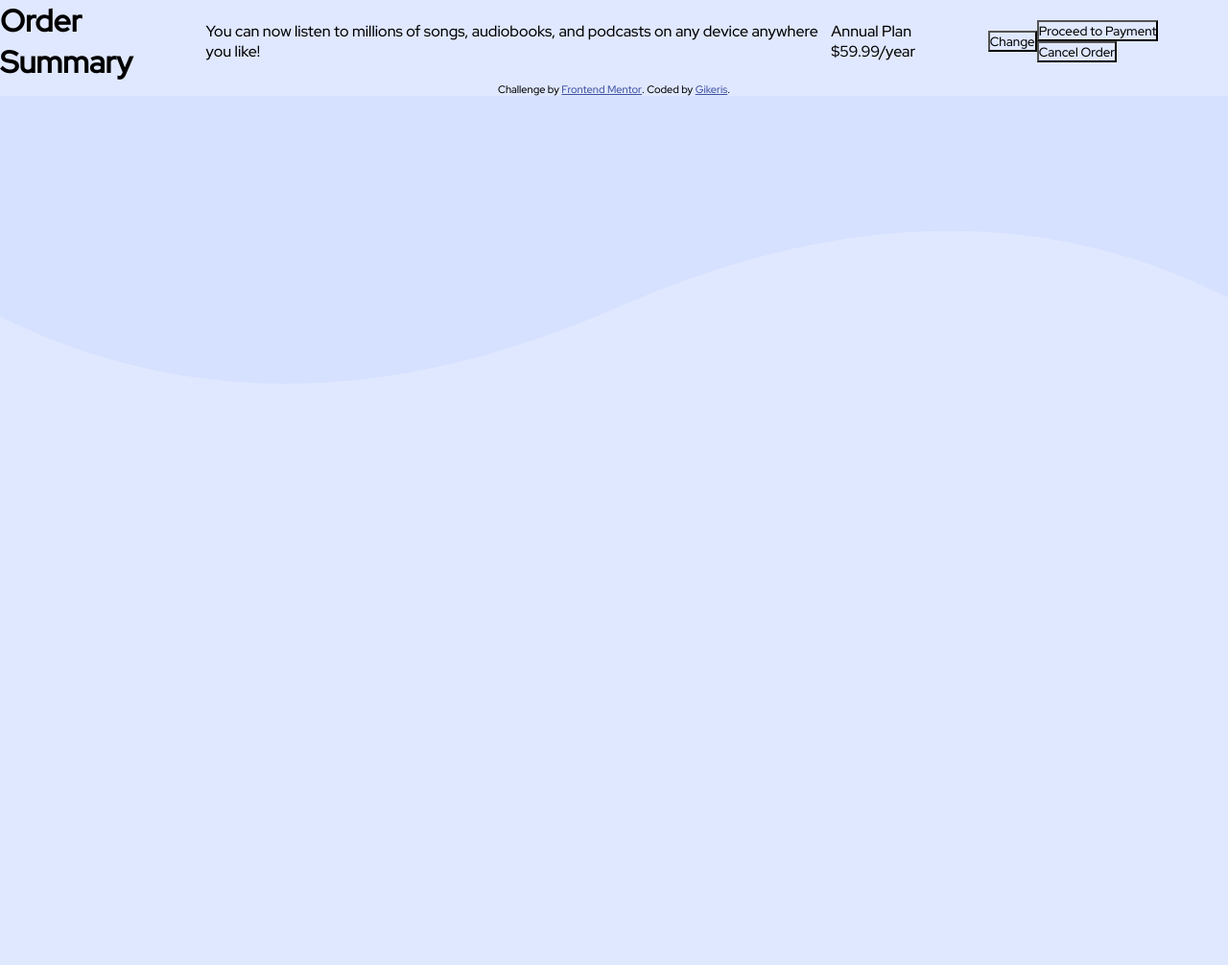
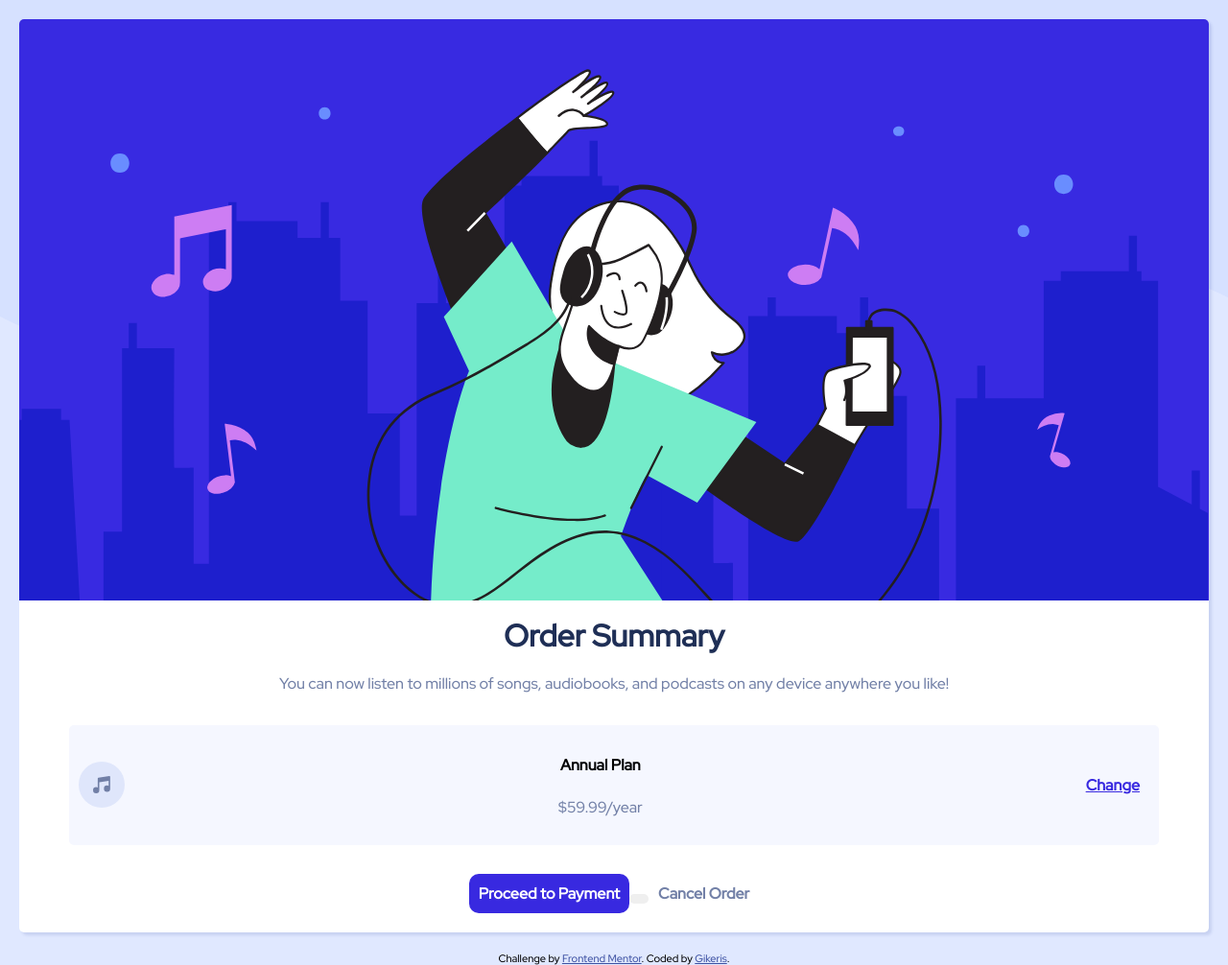
Before and after one commit to gikeris/frontendmentor1, a plain HTML site: page index.html in a window 1280 px wide. Shown: the whole page at 96% size. Before the commit the page ends 800 px from the top, so only its background shows below. Drawn offline with Linux system fonts and the light colour scheme.

Commit message:
halfway there

```diff
--- a/css/style.css
+++ b/css/style.css
@@ -9,19 +9,24 @@
 }
 
 
-body,
-body * {
+body {
     margin: 0;
     padding: 0;
     vertical-align: top;
     box-sizing: border-box;
     font-family: "Red Hat Display", sans-serif;
     background-color: var(--pale-blue);
+    text-align: center;
 }
 img {
     max-width: 100%;
 }
 
+p{
+    font-size: 16px;
+    line-height: 1.6;
+    color:var(--Desaturated-blue)
+}
 
 
 button{
@@ -39,13 +44,81 @@ button{
     bottom:0;
     z-index: -1;
 }
-.card{
-    display: flex;
-    justify-content: center;
-    align-items: center;
+
+.btn{
+    border: none;
+    padding: 5px 10px;
+    border-radius: 10px;
+    font-weight: bold;
+    font-size:16px;
+    cursor: pointer;
+    transition: all 0.2s ease-in-out;
 }
 
+.btn-change{
+    background-color: transparent;
+    color: var(--bright-blue);
+    text-decoration: underline;
 
+}
+
+.btn-pirms{
+    background-color: var(--bright-blue);
+    color: #fff;
+    padding: 10px;
+}
+.btn-pirms:hover, .btn-change:hover{
+    opacity: 0.8;
+}
+.btn-antrs{
+    background-color: transparent;
+    color: var(--Desaturated-blue);
+}
+.btn-antrs:hover{
+    color:hsl(223, 47%, 23%);
+}
+.card{
+   margin: 20px;
+   border-radius:5px;
+   padding-bottom: 20px;
+   box-shadow: 3px 3px 3px hsl(228, 45%, 44%, 0.15);
+   background-color: #fff;
+
+}
+
+.card h1{
+    color: hsl(223, 47%, 23%);
+    margin: 10px 0;
+}
+.card img.hero{
+    width: 100%;
+    border-radius:5px 5px 0 0;
+}
+.card .pricing{
+    margin: 30px auto;
+    padding: 10px;
+    background-color: var(--Very-pale-blue);
+    width: 90%;
+    border-radius: 5px;
+    display: flex;
+    align-items: center;
+    justify-content: space-between;
+}
+.card .pricing article{
+    display: flex;
+    align-items: center;
+    justify-content: center;
+}
+.card .pricing article img{
+    margin-right: 10px;
+}
+
+.container .buttons {
+    display: flex;
+    flex-direction: column;
+    align-items: center;
+    justify-content: center;
+}
 .attribution {
      font-size: 11px; text-align: center;
 }
--- a/index.html
+++ b/index.html
@@ -12,31 +12,34 @@
 </head>
 <body>
   <div class="bg__image"></div>
-
- <div class="card">
+  <div class="card">
+    <img src="./images/illustration-hero.svg" alt="" class="hero"/>
   <h1>
     Order Summary
   </h1>
 
-  <p>
-  You can now listen to millions of songs, audiobooks, and podcasts on any
+  <p> You can now listen to millions of songs, audiobooks, and podcasts on any
   device anywhere you like!
  </p>
 
-  <div>Annual Plan
-    $59.99/year
+  <div class="pricing">
+    <img src="./images/icon-music.svg" alt="" />
+    <article>         <!--Nes noriu atskirti i 3 specifinius, flexiuka naudot-->
+      <div>
+      <h4>Annual Plan</h4>
+      <p>$59.99/year</p>
+      </div>
+    </article>
+
+   <button class="btn btn-change">Change</button>
   </div>
 
-  <button>
-    Change
-  </button>
+
 
  <div class="buttons">
-  <button>Proceed to Payment</button>
-  <button>Cancel Order</button>
+  <button class="btn btn-pirms">Proceed to Payment<button class="btn">
+  <button class="btn btn-antrs">Cancel Order</button>
  </div>
-
-
 </div>
 
   <div class="attribution">
```
